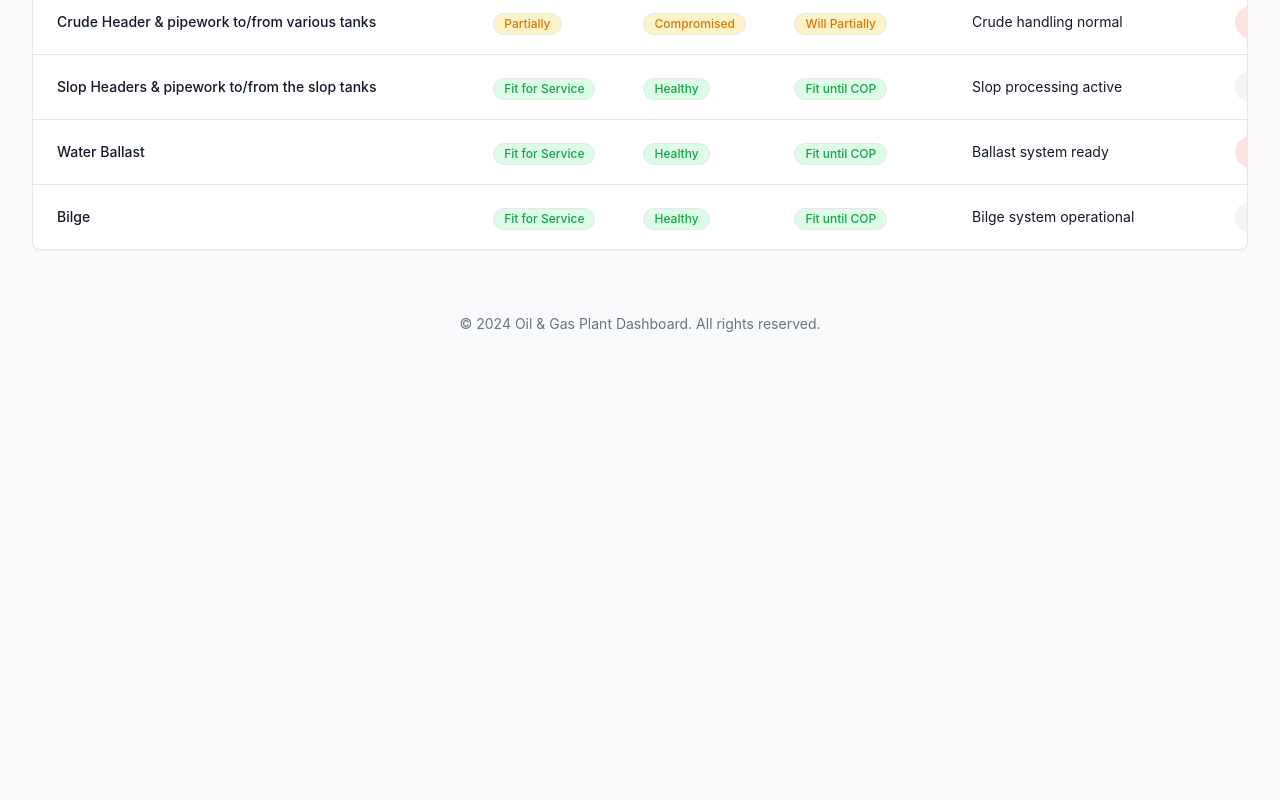
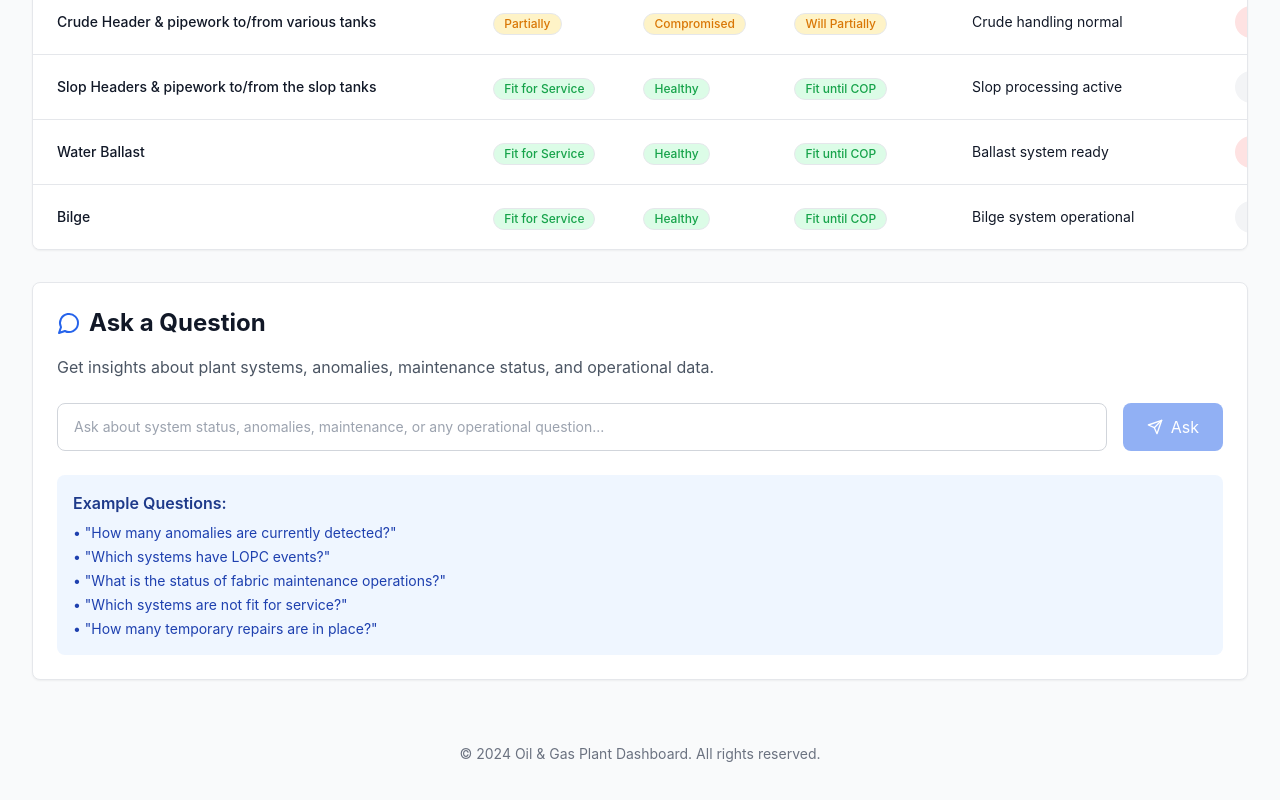
Before and after one commit to Rovlad/oil-gas-dashboard, a React (Vite) app: page / in a window 1280 px wide. Shown: the part 1316-2116 px from the top of the page. Before the commit the page ends 1714 px from the top, so only its background shows below. Built offline with nearby package versions, Linux system fonts and the light colour scheme.

Commit message:
Text box for asking questions added along with the response box

```diff
--- a/src/App.tsx
+++ b/src/App.tsx
@@ -3,9 +3,13 @@ import { SystemsTable } from './components/SystemsTable';
 import { StatsCard } from './components/StatsCard';
 import { mockSystemsData } from './data/mockData';
 import { DashboardStats } from './types';
-import { Activity, AlertTriangle, CheckCircle, Settings, Wrench } from 'lucide-react';
+import { Activity, AlertTriangle, CheckCircle, Settings, Wrench, Send, MessageCircle } from 'lucide-react';
 
 function App() {
+  const [question, setQuestion] = React.useState('');
+  const [answer, setAnswer] = React.useState('');
+  const [isLoading, setIsLoading] = React.useState(false);
+
   // Calculate dashboard statistics
   const stats: DashboardStats = React.useMemo(() => {
     const totalSystems = mockSystemsData.length;
@@ -26,6 +30,41 @@ function App() {
       totalTemporaryRepairs
     };
   }, []);
+
+  const handleQuestionSubmit = async (e: React.FormEvent) => {
+    e.preventDefault();
+    if (!question.trim()) return;
+
+    setIsLoading(true);
+
+    // Simulate API call - replace with actual AI/knowledge base integration
+    setTimeout(() => {
+      // Mock responses based on question content
+      let mockAnswer = '';
+      const lowerQuestion = question.toLowerCase();
+
+      if (lowerQuestion.includes('anomal')) {
+        mockAnswer = `Based on current data, there are ${stats.totalAnomalies} anomalies across all systems. The Gas Compression & Treatment system shows the highest number with 3 anomalies requiring pressure monitoring.`;
+      } else if (lowerQuestion.includes('lopc')) {
+        mockAnswer = `Currently there are ${stats.totalLOPCs} LOPC (Loss of Primary Containment) events recorded. The Gas Compression & Treatment and Export Header systems each have 1 LOPC event.`;
+      } else if (lowerQuestion.includes('fabric maintenance') || lowerQuestion.includes('fmo')) {
+        mockAnswer = `There are ${stats.totalFabricMaintenance} fabric maintenance operations in progress. These are primarily on the Gas Compression & Treatment and Crude Header systems.`;
+      } else if (lowerQuestion.includes('repair order') || lowerQuestion.includes('ro')) {
+        mockAnswer = `Currently ${stats.totalRepairOrders} repair orders are active across the facility. Water Injection/SCSSV has the most with 2 repair orders due to scheduled maintenance.`;
+      } else if (lowerQuestion.includes('temporary repair') || lowerQuestion.includes('wrap')) {
+        mockAnswer = `There are ${stats.totalTemporaryRepairs} temporary repairs in place. Sea Water Lift & Distribution has the most with 4 temporary repairs, while several systems have protective wrapping installed.`;
+      } else if (lowerQuestion.includes('fit for service') || lowerQuestion.includes('status')) {
+        mockAnswer = `${stats.onlineSystems} out of ${stats.totalSystems} systems are currently fit for service. Systems with partial or non-fit status require attention, particularly Cargo Tank Cleaning (COW) which is not fit for service.`;
+      } else if (lowerQuestion.includes('system') && lowerQuestion.includes('critical')) {
+        mockAnswer = `Gas Compression & Treatment and Cargo Tank Cleaning (COW) systems require immediate attention. The Gas Compression system has multiple issues including 3 anomalies and compromised corrosion barriers.`;
+      } else {
+        mockAnswer = `Thank you for your question about "${question}". For specific technical inquiries, please consult the system documentation or contact the operations team. The dashboard shows real-time status of all ${stats.totalSystems} plant systems.`;
+      }
+
+      setAnswer(mockAnswer);
+      setIsLoading(false);
+    }, 1500);
+  };
 
   return (
     <div className="min-h-screen bg-gray-50">
@@ -115,6 +154,64 @@ function App() {
           <SystemsTable systems={mockSystemsData} />
         </div>
 
+        {/* Q&A Section */}
+        <div className="mb-8">
+          <div className="bg-white rounded-lg shadow-sm border border-gray-200 p-6">
+            <div className="flex items-center mb-4">
+              <MessageCircle className="w-6 h-6 text-primary-600 mr-2" />
+              <h2 className="text-2xl font-bold text-gray-900">Ask a Question</h2>
+            </div>
+            <p className="text-gray-600 mb-6">Get insights about plant systems, anomalies, maintenance status, and operational data.</p>
+
+            <form onSubmit={handleQuestionSubmit} className="mb-6">
+              <div className="flex gap-4">
+                <input
+                  type="text"
+                  value={question}
+                  onChange={(e) => setQuestion(e.target.value)}
+                  placeholder="Ask about system status, anomalies, maintenance, or any operational question..."
+                  className="flex-1 border border-gray-300 rounded-lg px-4 py-3 text-sm focus:outline-none focus:ring-2 focus:ring-primary-500 focus:border-transparent"
+                  disabled={isLoading}
+                />
+                <button
+                  type="submit"
+                  disabled={isLoading || !question.trim()}
+                  className="bg-primary-600 text-white px-6 py-3 rounded-lg hover:bg-primary-700 disabled:opacity-50 disabled:cursor-not-allowed transition-colors flex items-center"
+                >
+                  {isLoading ? (
+                    <div className="animate-spin w-4 h-4 border-2 border-white border-t-transparent rounded-full mr-2" />
+                  ) : (
+                    <Send className="w-4 h-4 mr-2" />
+                  )}
+                  {isLoading ? 'Processing...' : 'Ask'}
+                </button>
+              </div>
+            </form>
+
+            {/* Answer Display */}
+            {answer && (
+              <div className="bg-gray-50 rounded-lg p-4 border-l-4 border-primary-500">
+                <h3 className="font-semibold text-gray-900 mb-2">Answer:</h3>
+                <p className="text-gray-700 leading-relaxed">{answer}</p>
+              </div>
+            )}
+
+            {/* Example Questions */}
+            {!answer && (
+              <div className="bg-blue-50 rounded-lg p-4">
+                <h3 className="font-semibold text-blue-900 mb-2">Example Questions:</h3>
+                <ul className="text-blue-800 text-sm space-y-1">
+                  <li>• "How many anomalies are currently detected?"</li>
+                  <li>• "Which systems have LOPC events?"</li>
+                  <li>• "What is the status of fabric maintenance operations?"</li>
+                  <li>• "Which systems are not fit for service?"</li>
+                  <li>• "How many temporary repairs are in place?"</li>
+                </ul>
+              </div>
+            )}
+          </div>
+        </div>
+
         {/* Footer */}
         <footer className="text-center text-gray-500 text-sm py-8">
           <p>© 2024 Oil & Gas Plant Dashboard. All rights reserved.</p>
```
